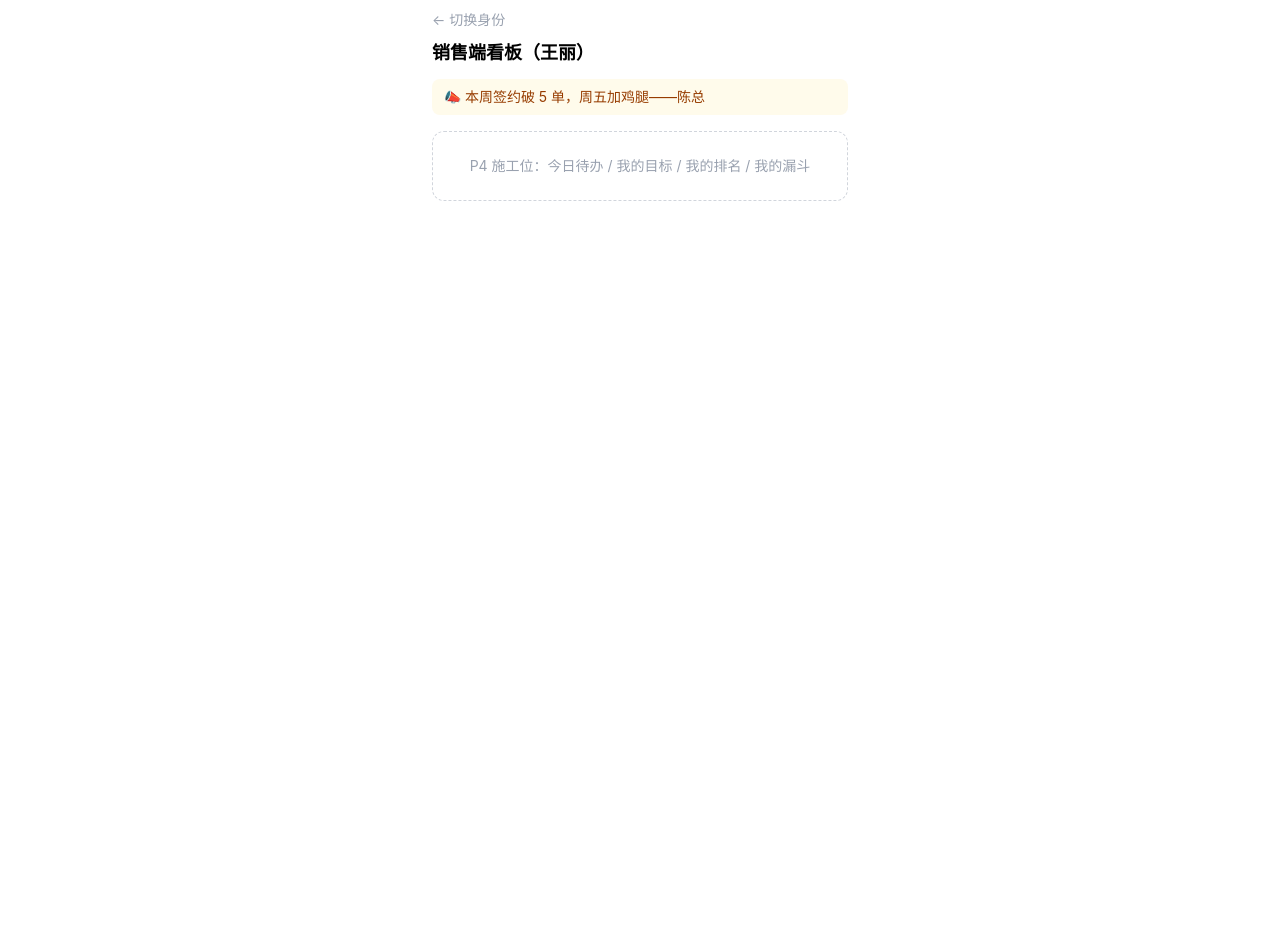
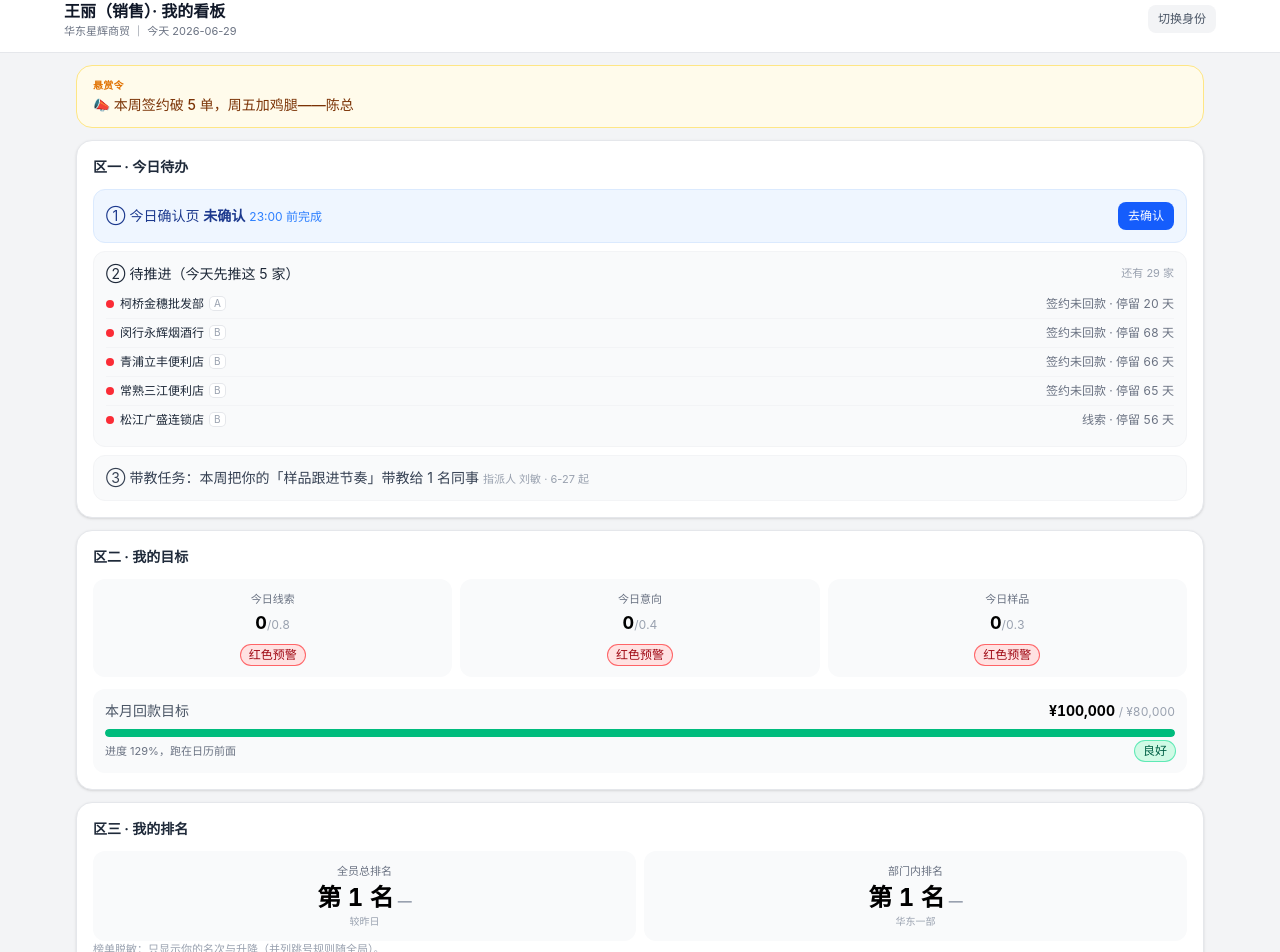
Before and after one commit to liangzhang1230/demo123, a React (Vite) app: page /#/sales in a window 1280 px wide. Shown: the part 17-969 px from the top of the page. Before the commit the page ends 800 px from the top, so only its background shows below. Built offline with nearby package versions, Linux system fonts and the light colour scheme.

Commit message:
P4 销售端看板：悬赏置顶＋四区，零利润口径断言通过
Co-Authored-By: Claude Fable 5 <noreply@anthropic.com>
Claude-Session: https://claude.ai/code/session_01Carj7AVAwke4gk8hNf9SM9

```diff
--- a/scripts/ui-check.ts
+++ b/scripts/ui-check.ts
@@ -24,6 +24,15 @@ const DEFAULT_CHECKS: PageCheck[] = [
     route: '/manager',
     expects: ['刘敏（主管）· 华东一部', '区四 · 团队一屏（华东一部）', '主管版摘除购买位', '王丽'],
     absents: ['试看申请', '系统投入产出参照'],
+  },
+  {
+    route: '/sales',
+    expects: [
+      '悬赏令', '本周签约破 5 单', '区一 · 今日待办', '待推进', '区二 · 我的目标',
+      '本月回款目标', '区三 · 我的排名', '全员总排名', '部门内排名', '区四 · 我的漏斗', '建档',
+    ],
+    // 死线②零利润与经营口径：管理端专属字样一个像素不出现
+    absents: ['毛利', '净利', 'labor_roi', '人效', '客单', '回本', '估值', '在漏', '烧钱'],
   },
 ];
 
--- a/src/pages/sales/index.tsx
+++ b/src/pages/sales/index.tsx
@@ -1,17 +1,185 @@
+/**
+ * /sales · 王丽 · 销售端看板（销售端章【定稿】：置顶悬赏＋四区，行动板不是报表板）。
+ * 死线②零经营口径：管理端专属数字（利润类/成本类/roi 类/诊断结论）在本页一个像素不出现；
+ * 销售可见金额仅限本人回款实际与回款目标（唯一豁免）。
+ * 死线③零羞辱：停滞只作待推进优先级，不显总量羞辱口径；排名只显名次与升降，不显差距。
+ */
+import { useMemo } from 'react';
 import { Link } from 'react-router-dom';
 import { useApp } from '../../store/AppStore';
+import { computeAll } from '../../domain/compute';
+import { addDays, dailyTarget, daysInMonth, fmtPct0, fmtYuan, paceRate, sevenLevel } from '../../domain/engine';
+import { STAGE_LABEL, FUNNEL_STAGES } from '../../domain/types';
+import { Card, CardTitle, GrayNote, LevelChip, PaceBar, Shell, STALL_DOT } from '../../components/ui';
 
-/** /sales 销售端看板 —— P4 施工位 */
+const ME = 'wangli';
+
 export default function SalesPage() {
-  const { data } = useApp();
+  const { data, computed } = useApp();
+  const me = data.people.find((p) => p.id === ME)!;
+  const oc = computed.owners[ME];
+  const stocks = computed.folded.perOwner[ME]?.stocks;
+
+  // 区一② 待推进：本人停滞列表（既有排序：红→橙→黄→ABCD→天数倒序），Top 5
+  const myStalls = useMemo(() => computed.stallList.filter((s) => s.ownerId === ME), [computed]);
+
+  // 区二 单日三过程量：当日实际 vs 单日目标（月度目标÷当月自然天数），达标率落七级色
+  const procTargets = data.targets.personMonthlyProcess[ME];
+  const dayRows = (['lead', 'intent', 'sample'] as const).map((k) => {
+    const target = dailyTarget(procTargets?.[k] ?? null, computed.ym);
+    const actual = oc.dayProcess[k];
+    const rate = target != null ? actual / target : null;
+    return { k, label: { lead: '线索', intent: '意向', sample: '样品' }[k], actual, target, level: sevenLevel(rate) };
+  });
+
+  // 区二 月回款目标 pace（销售端唯一金额豁免位）
+  const revTarget = data.targets.personMonthlyRevenue[ME];
+  const elapsed = Number(computed.asOf.slice(8, 10));
+  const pace = paceRate(oc.monthRevenue, revTarget, elapsed, daysInMonth(computed.ym));
+  const paceLevel = sevenLevel(pace);
+
+  // 区三 排名：只显名次与升降（读昨日折算对比，非新口径）
+  const yesterday = useMemo(() => computeAll(data, addDays(computed.asOf, -1)), [data, computed.asOf]);
+  const rankNow = computed.rankings.totalByOwner[ME];
+  const rankPrev = yesterday.rankings.totalByOwner[ME];
+  const deptNow = computed.rankings.deptByOwner[ME];
+  const deptPrev = yesterday.rankings.deptByOwner[ME];
+  const arrow = (now: number, prev: number) => (now < prev ? '↑' : now > prev ? '↓' : '—');
+
   return (
-    <div className="mx-auto max-w-md px-4 py-6">
-      <Link to="/" className="text-sm text-gray-400">← 切换身份</Link>
-      <h1 className="mt-2 text-lg font-bold">销售端看板（王丽）</h1>
-      <div className="mt-3 rounded-lg bg-amber-50 px-3 py-2 text-sm text-amber-800">📣 {data.bounty}</div>
-      <p className="mt-4 rounded-xl border border-dashed border-gray-300 p-6 text-center text-sm text-gray-400">
-        P4 施工位：今日待办 / 我的目标 / 我的排名 / 我的漏斗
-      </p>
-    </div>
+    <Shell title={`${me.name}（销售）· 我的看板`} subtitle={`${data.tenant.name} ｜ 今天 ${computed.asOf}`}>
+      {/* 置顶 · 悬赏令栏（法定落位：只显示，不判达成、不算钱） */}
+      <div className="rounded-2xl border border-amber-200 bg-amber-50 px-4 py-3">
+        <div className="text-[10px] font-bold tracking-wide text-amber-600">悬赏令</div>
+        <div className="mt-0.5 text-sm font-medium text-amber-900">📣 {data.bounty}</div>
+      </div>
+
+      {/* 区一 · 今日待办（固定四源固定次序） */}
+      <Card>
+        <CardTitle>区一 · 今日待办</CardTitle>
+        <div className="space-y-2">
+          <div className="flex items-center justify-between rounded-xl border border-blue-100 bg-blue-50 p-3">
+            <div className="text-sm text-blue-900">
+              ① 今日确认页 <span className="font-semibold">未确认</span>
+              <span className="ml-1 text-xs text-blue-500">23:00 前完成</span>
+            </div>
+            <Link to="/sales/confirm" className="rounded-lg bg-blue-600 px-2.5 py-1.5 text-xs font-medium text-white">
+              去确认
+            </Link>
+          </div>
+
+          <div className="rounded-xl border border-gray-100 bg-gray-50 p-3">
+            <div className="mb-1.5 flex items-center justify-between text-sm text-gray-800">
+              <span>② 待推进（今天先推这 {Math.min(5, myStalls.length)} 家）</span>
+              {myStalls.length > 5 && <span className="text-[11px] text-gray-400">还有 {myStalls.length - 5} 家</span>}
+            </div>
+            {myStalls.length === 0 ? (
+              <GrayNote>暂无停滞客户</GrayNote>
+            ) : (
+              <ul className="divide-y divide-gray-100">
+                {myStalls.slice(0, 5).map((s) => (
+                  <li key={s.customerId} className="flex items-center justify-between py-1.5 text-xs">
+                    <Link to={`/sales/customer/${s.customerId}`} className="flex min-w-0 items-center gap-1.5">
+                      <i className={`h-2 w-2 shrink-0 rounded-full ${STALL_DOT[s.level]}`} />
+                      <span className="truncate font-medium text-gray-800">{s.name}</span>
+                      <span className="shrink-0 rounded bg-white px-1 text-[10px] text-gray-400 ring-1 ring-gray-200">{s.abcd}</span>
+                    </Link>
+                    <span className="shrink-0 tabular-nums text-gray-500">
+                      {STAGE_LABEL[s.stage]} · 停留 {s.days} 天
+                    </span>
+                  </li>
+                ))}
+              </ul>
+            )}
+          </div>
+
+          <div className="rounded-xl border border-gray-100 bg-gray-50 p-3 text-sm text-gray-700">
+            ③ 带教任务：本周把你的「样品跟进节奏」带教给 1 名同事
+            <span className="ml-1 text-[11px] text-gray-400">指派人 刘敏 · 6-27 起</span>
+          </div>
+        </div>
+      </Card>
+
+      {/* 区二 · 我的目标（进度即语言） */}
+      <Card>
+        <CardTitle>区二 · 我的目标</CardTitle>
+        <div className="grid grid-cols-3 gap-2">
+          {dayRows.map((r) => (
+            <div key={r.k} className="rounded-xl bg-gray-50 p-3 text-center">
+              <div className="text-[11px] text-gray-500">今日{r.label}</div>
+              <div className="mt-0.5 text-lg font-bold tabular-nums">
+                {r.actual}
+                <span className="text-xs font-normal text-gray-400">/{r.target == null ? '—' : r.target.toFixed(1)}</span>
+              </div>
+              <div className="mt-1"><LevelChip level={r.level} /></div>
+            </div>
+          ))}
+        </div>
+        <div className="mt-3 rounded-xl bg-gray-50 p-3">
+          <div className="flex items-baseline justify-between text-sm">
+            <span className="text-gray-600">本月回款目标</span>
+            <span className="font-bold tabular-nums">
+              {fmtYuan(oc.monthRevenue)} <span className="text-xs font-normal text-gray-400">/ {fmtYuan(revTarget)}</span>
+            </span>
+          </div>
+          <div className="mt-2"><PaceBar rate={pace} level={paceLevel} /></div>
+          <div className="mt-1 flex items-center justify-between text-[11px] text-gray-500">
+            <span>{pace == null ? '目标未设' : pace >= 1 ? `进度 ${fmtPct0(pace)}，跑在日历前面` : `进度 ${fmtPct0(pace)}，加把劲`}</span>
+            <LevelChip level={paceLevel} />
+          </div>
+        </div>
+      </Card>
+
+      {/* 区三 · 我的排名（荣誉位：只显名次与升降，不显差距） */}
+      <Card>
+        <CardTitle>区三 · 我的排名</CardTitle>
+        <div className="grid grid-cols-2 gap-2 text-center">
+          <div className="rounded-xl bg-gray-50 p-3">
+            <div className="text-[11px] text-gray-500">全员总排名</div>
+            <div className="mt-0.5 text-2xl font-bold tabular-nums">
+              第 {rankNow} 名
+              <span className={`ml-1 text-sm ${rankNow < rankPrev ? 'text-emerald-600' : rankNow > rankPrev ? 'text-red-500' : 'text-gray-400'}`}>
+                {arrow(rankNow, rankPrev)}
+              </span>
+            </div>
+            <div className="text-[10px] text-gray-400">较昨日</div>
+          </div>
+          <div className="rounded-xl bg-gray-50 p-3">
+            <div className="text-[11px] text-gray-500">部门内排名</div>
+            <div className="mt-0.5 text-2xl font-bold tabular-nums">
+              第 {deptNow} 名
+              <span className={`ml-1 text-sm ${deptNow < deptPrev ? 'text-emerald-600' : deptNow > deptPrev ? 'text-red-500' : 'text-gray-400'}`}>
+                {arrow(deptNow, deptPrev)}
+              </span>
+            </div>
+            <div className="text-[10px] text-gray-400">华东一部</div>
+          </div>
+        </div>
+        <GrayNote>榜单脱敏：只显示你的名次与升降（并列跳号规则随全局）。</GrayNote>
+      </Card>
+
+      {/* 区四 · 我的漏斗（干活入口） */}
+      <Card>
+        <CardTitle right={<span className="text-[10px] text-gray-400">本月回款 {fmtYuan(oc.monthRevenue)}</span>}>
+          区四 · 我的漏斗
+        </CardTitle>
+        <div className="grid grid-cols-3 gap-2 text-center">
+          {FUNNEL_STAGES.map((s) => (
+            <Link key={s} to={`/sales/customers?stage=${s}`} className="rounded-xl bg-gray-50 py-2.5 active:bg-gray-100">
+              <div className="text-[11px] text-gray-500">{STAGE_LABEL[s]}</div>
+              <div className="text-xl font-bold tabular-nums">{stocks?.[s] ?? 0}</div>
+            </Link>
+          ))}
+        </div>
+        <div className="mt-3 grid grid-cols-2 gap-2">
+          <Link to="/sales/customers/new" className="rounded-xl bg-gray-900 py-3 text-center text-sm font-semibold text-white active:bg-gray-700">
+            ＋ 建档
+          </Link>
+          <Link to="/sales/customers" className="rounded-xl bg-gray-100 py-3 text-center text-sm font-semibold text-gray-800 active:bg-gray-200">
+            推进客户 →
+          </Link>
+        </div>
+      </Card>
+    </Shell>
   );
 }
```
